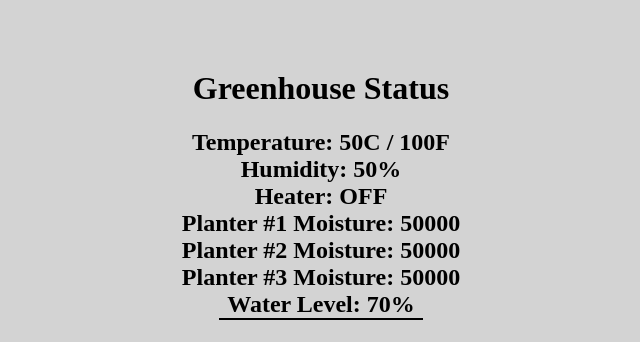
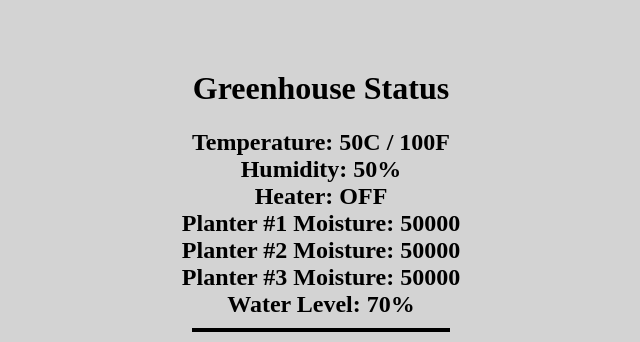
Before and after one commit to BrettMeirhofer/DjangoGreenhouse, a Django app: page / in a window 1280 px wide. Shown: the part 47-389 px from the top of the page, without its empty margins (329-969 px from the left). Run offline with Django 4.2, Linux system fonts and the light colour scheme; data that the repository does not hold is empty; a map, chart or similar area stays blank.

Commit message:
Adjusted tank styling

```diff
--- a/GreenhouseSite/Sensors/static/Sensors/css/base_site.css
+++ b/GreenhouseSite/Sensors/static/Sensors/css/base_site.css
@@ -111,17 +111,16 @@ body {
     margin: auto;
 }
 
-#air_tank {
-    background-color:white;
-}
-
 #water_tank {
-    background-color:blue;
+    background-color:#00008B;
 }
 
 #tank {
-    width: 200px;
+    width: 250px;
     margin: auto;
+    margin-top: 10px;
+    margin-bottom: 10px;
     border-style: solid;
-    border-width: 0px 2px 2px 2px;
+    border-width: 0px 4px 4px 4px;
+
 }
```
